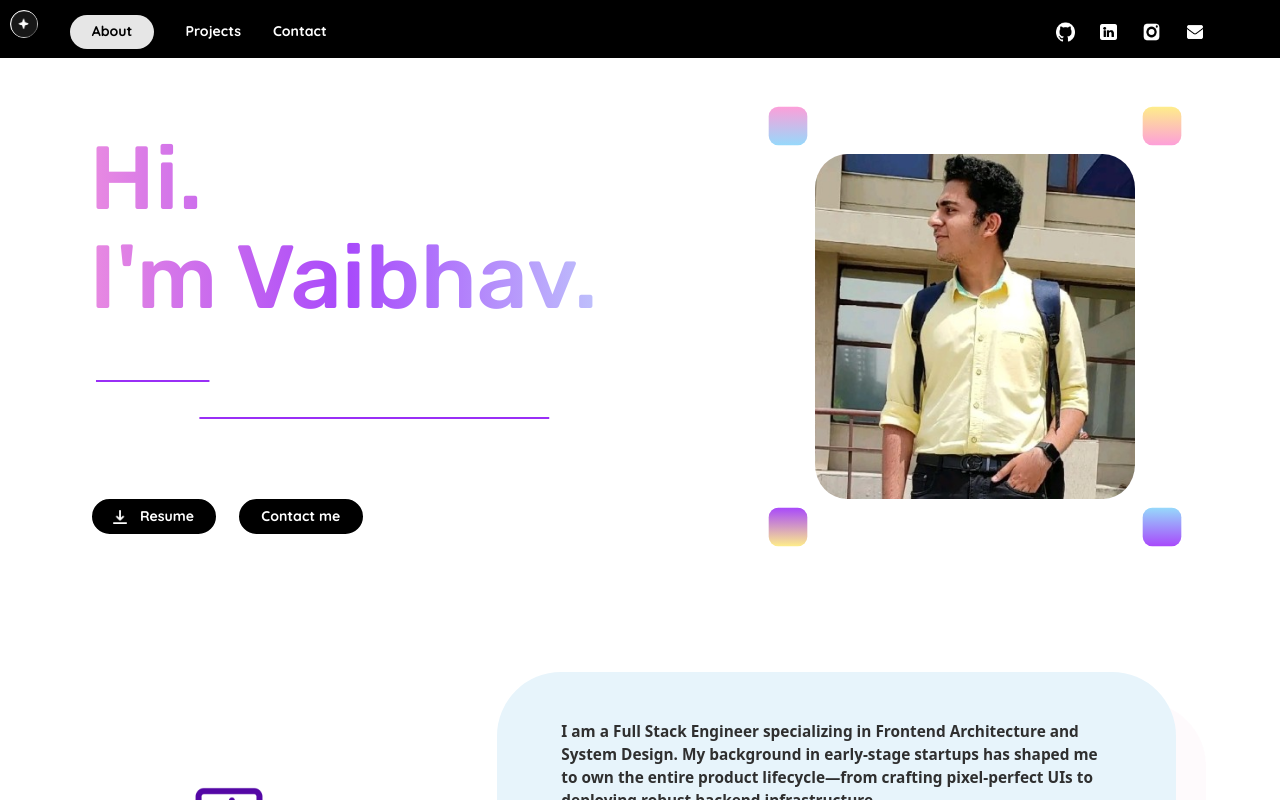
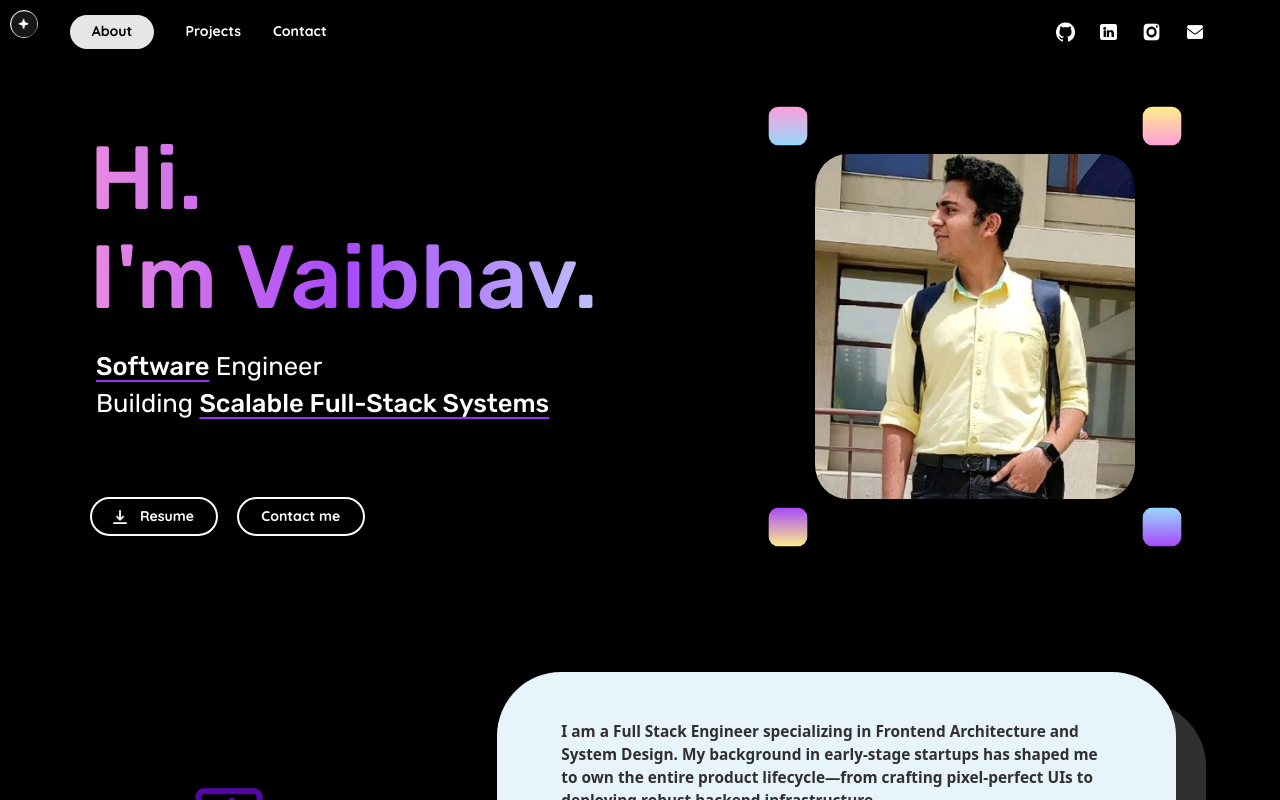
Before and after one commit to Nagpal45/portfolio, a Next.js app: page / in a window 1280 px wide. Shown: the top 800 px of the page. Built offline with nearby package versions, Linux system fonts and the light colour scheme.

Commit message:
feat: update global colors to dark theme for improved aesthetics

```diff
--- a/app/globals.css
+++ b/app/globals.css
@@ -1,8 +1,8 @@
 @import "tailwindcss";
 
 :root {
-  --background: #ffffff;
-  --foreground: #171717;
+  --background: #000000;
+  --foreground: #000000;
 }
 
 @theme {
```
